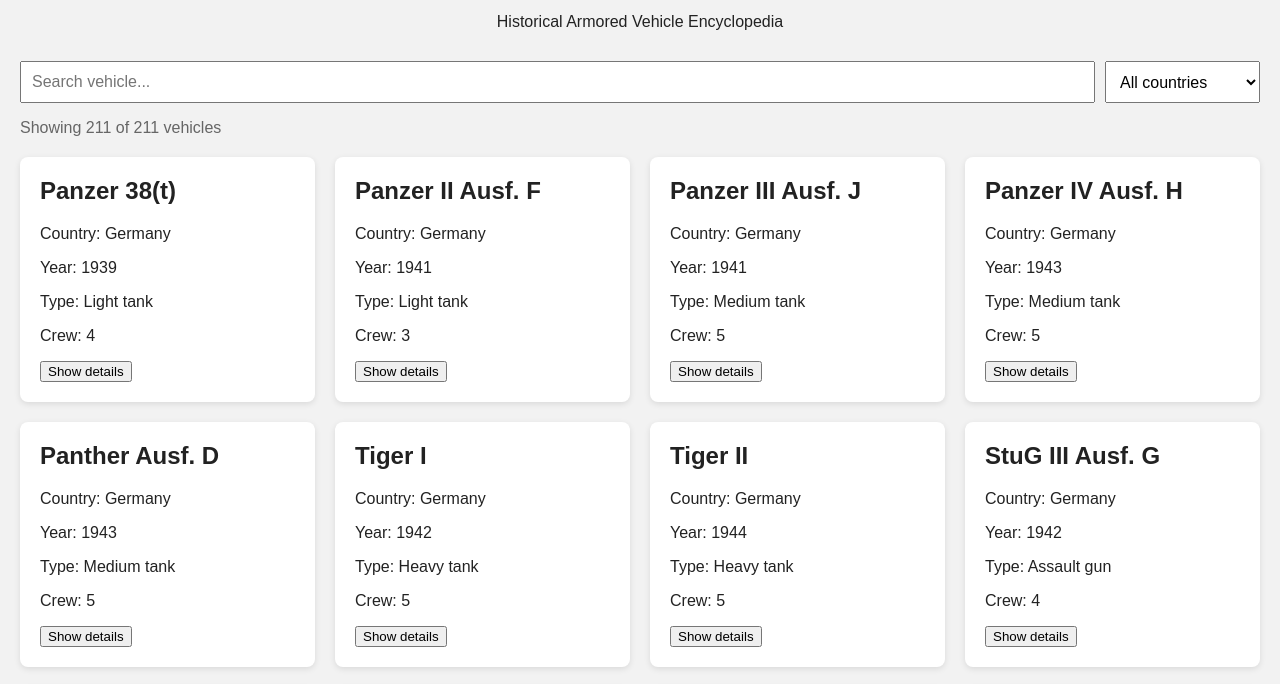
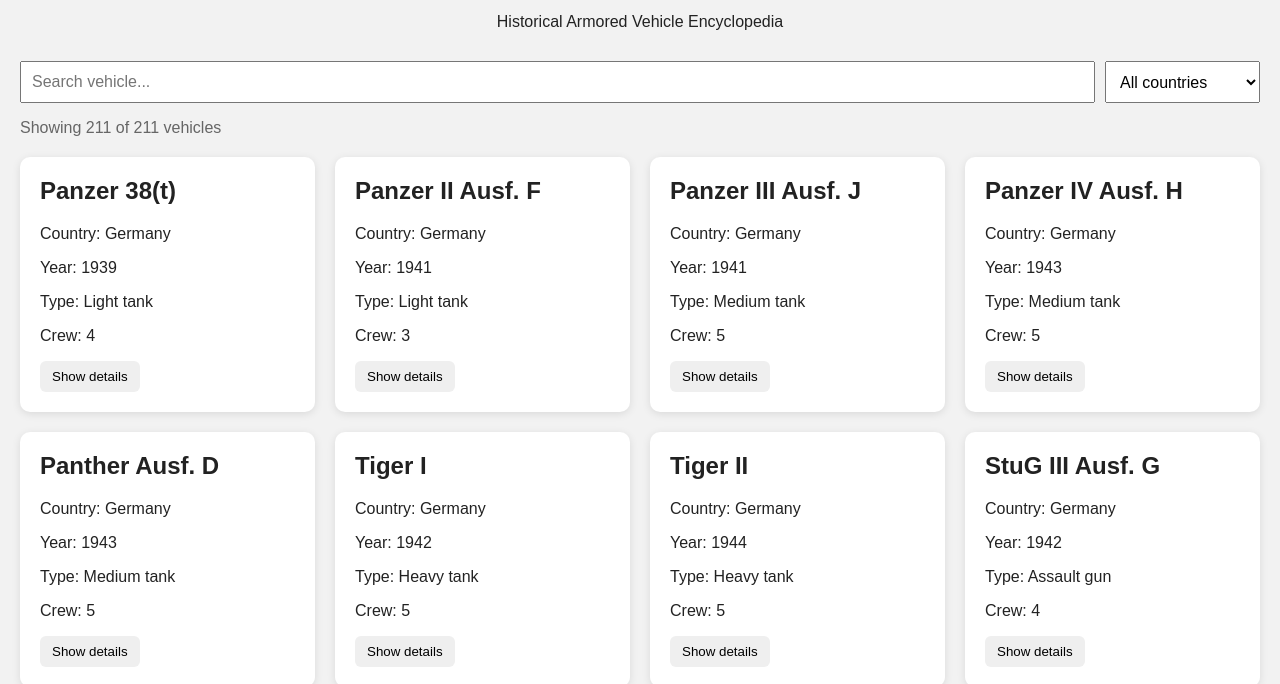
Before and after one commit to Wormwood-1/Armordex, a plain HTML site: page index.html in a window 1280 px wide. Shown: the part 81-765 px from the top of the page. Drawn offline with Linux system fonts and the light colour scheme.

Commit message:
Улучшил оформление карточек техники

```diff
--- a/style.css
+++ b/style.css
@@ -45,8 +45,23 @@ input {
 #vehicles-container > div {
     background: white;
     padding: 20px;
-    border-radius: 8px;
-    box-shadow: 0 2px 6px rgba(0, 0, 0, 0.1);
+    border-radius: 10px;
+    box-shadow: 0 2px 8px rgba(0, 0, 0, 0.1);
+
+    transition: transform 0.2s ease,
+                box-shadow 0.2s ease;
+}
+
+#vehicles-container > div:hover {
+    transform: translateY(-4px);
+    box-shadow: 0 6px 16px rgba(0, 0, 0, 0.15);
+}
+
+.details-button {
+    padding: 8px 12px;
+    cursor: pointer;
+    border: none;
+    border-radius: 6px;
 }
 
 #vehicles-container h2 {
```
